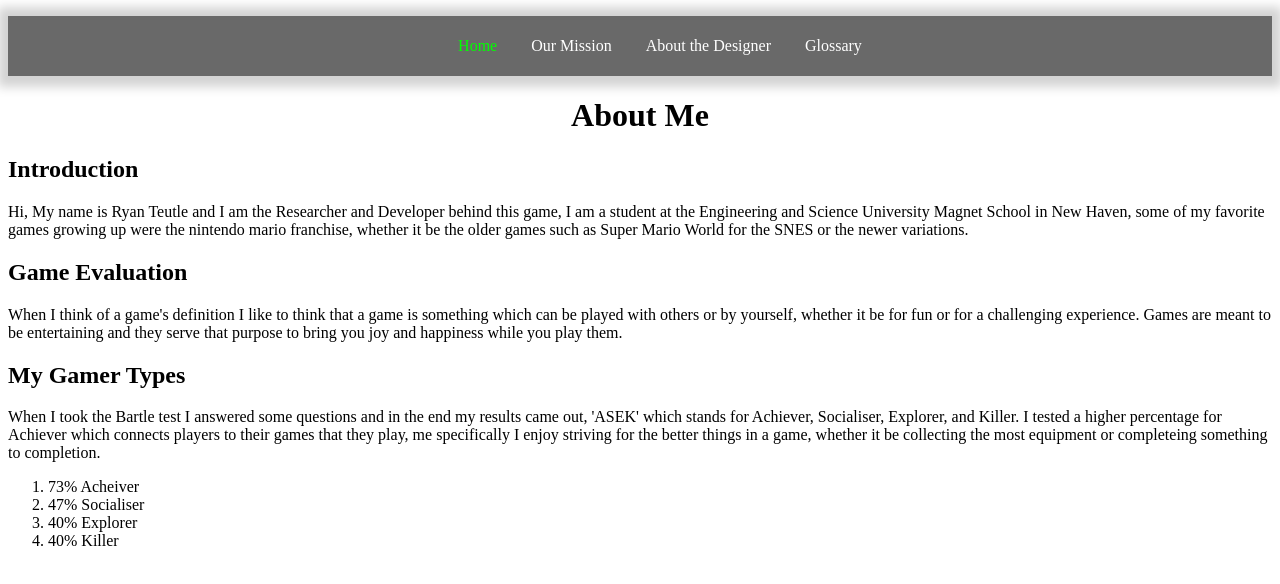
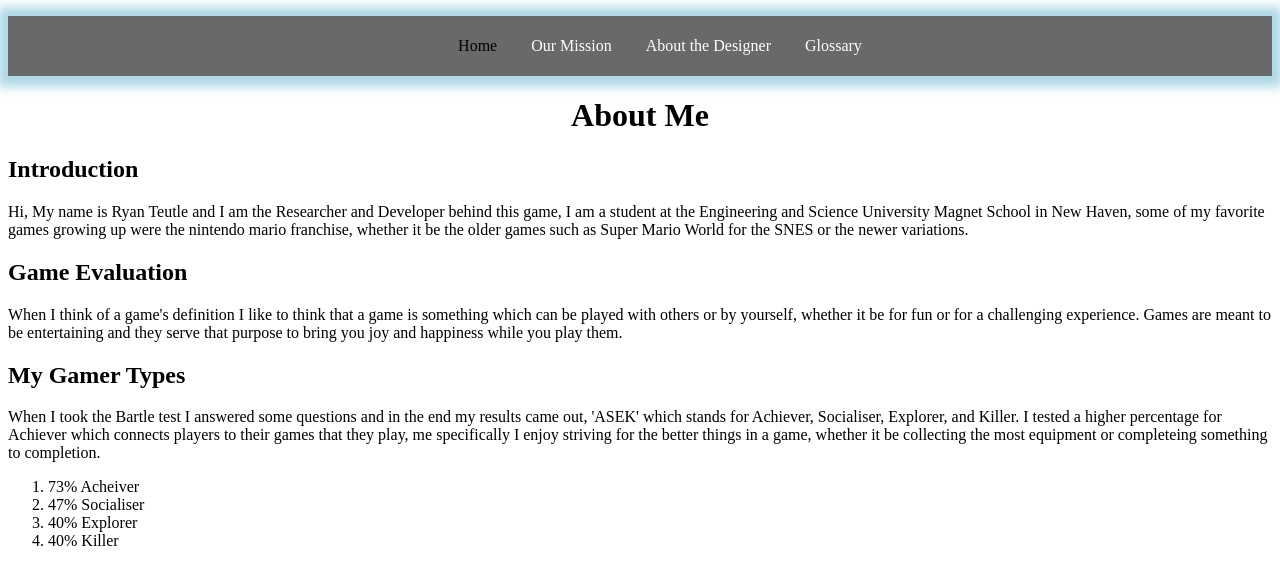
Before and after one commit to RyanTeutle1/game, a plain HTML site: page about.html in a window 1280 px wide. In both pictures the pointer is over the link "Home". Drawn offline with Linux system fonts and the light colour scheme.

Commit message:
Update style.css

```diff
--- a/style.css
+++ b/style.css
@@ -1,6 +1,6 @@
 #topNav {
   background: dimgray;
-  box-shadow: 0px 1px 10px 10px lightgray;
+  box-shadow: 0px 1px 10px 10px lightblue;
   height: auto;
   text-align: center;
   width: 100%;
@@ -20,5 +20,5 @@
   transition: color 0.3s ease-in;
 }
 #topNav > ul > li > a:hover {
-  color: lime;
+  color: black;
 }
```
